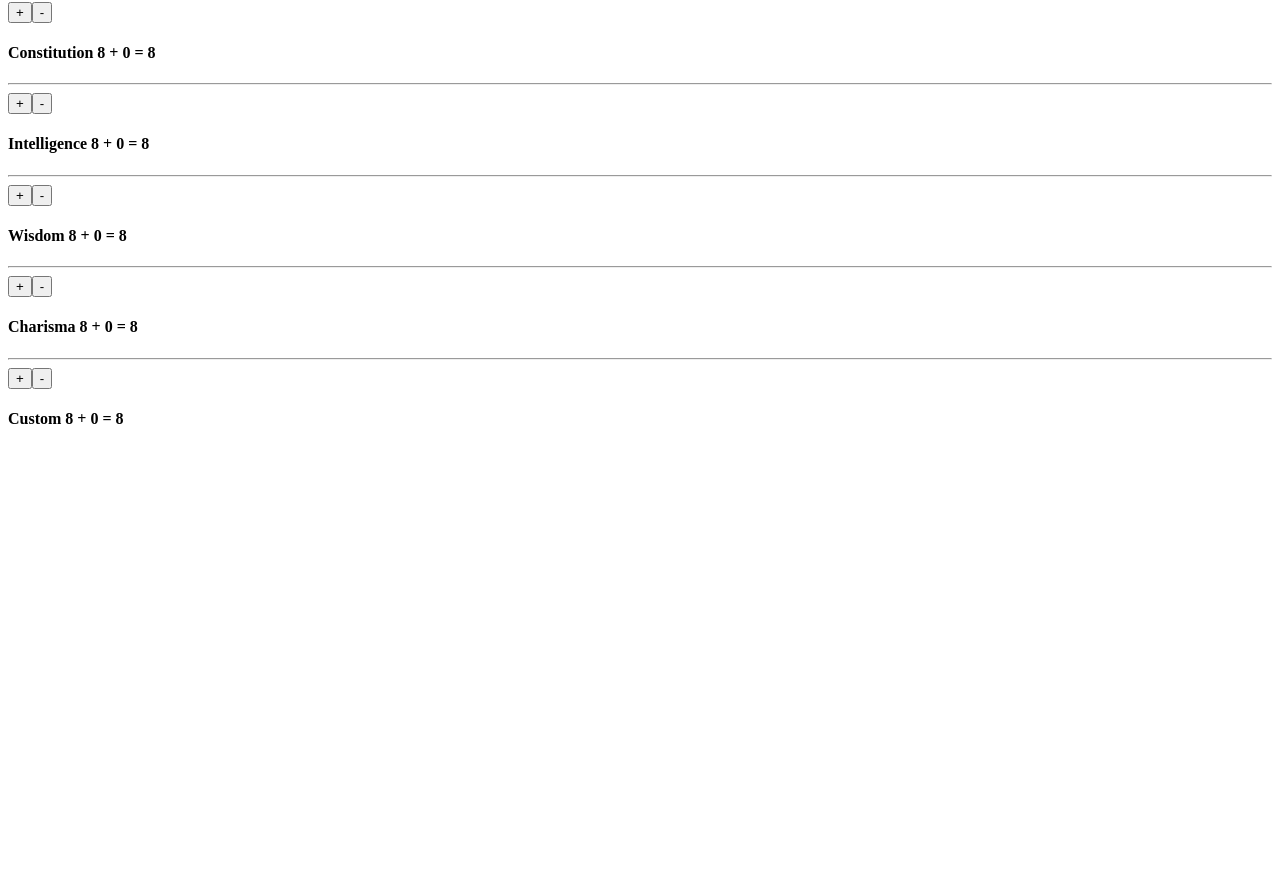
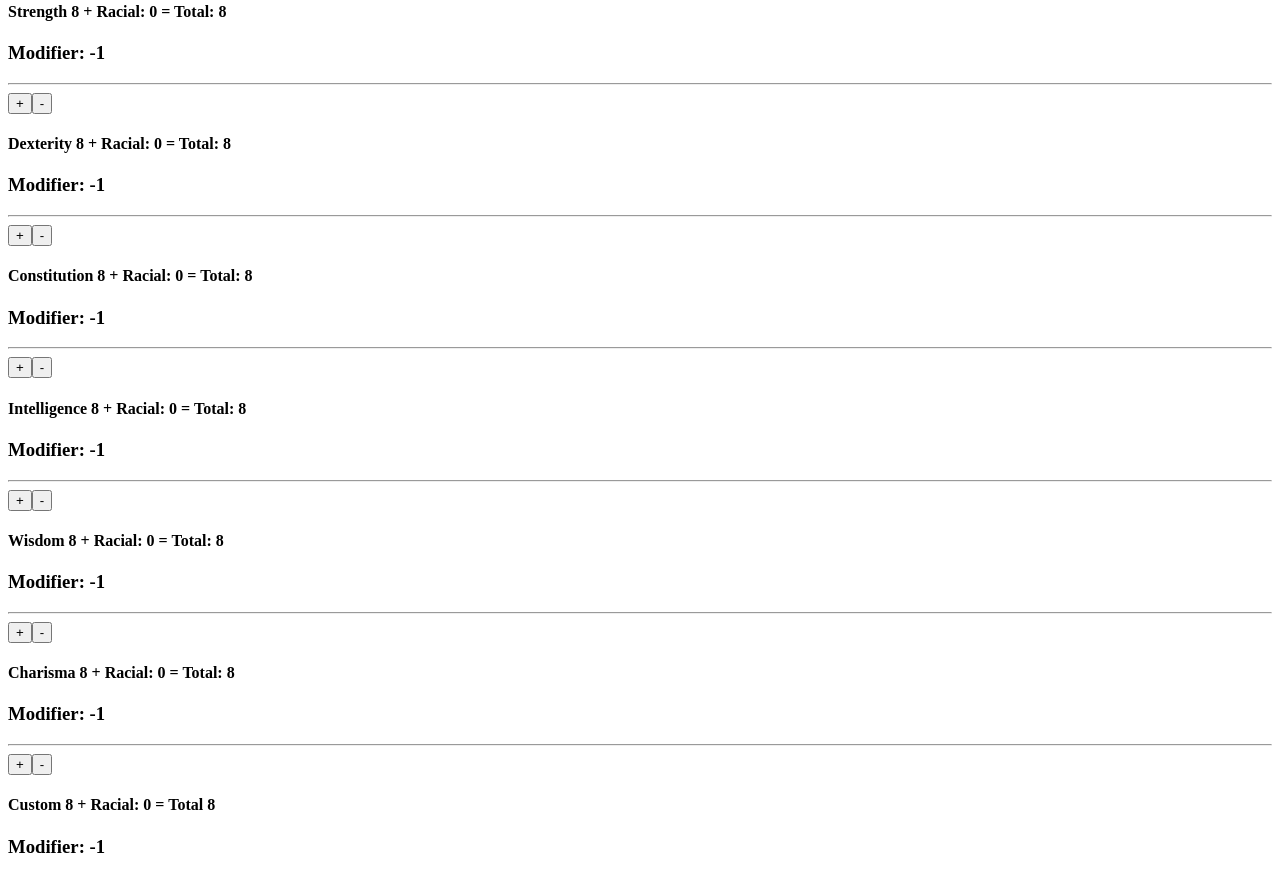
Before and after one commit to BenGAThomas/CharacterStats, a React (Create React App) app in the folder characterstats/: page / in a window 1280 px wide. Shown: the part 473-1349 px from the top of the page. Before the commit the page ends 922 px from the top, so only its background shows below. Built offline with nearby package versions, Linux system fonts and the light colour scheme.

Commit message:
added useEffect to call the races and added ability modifier to each stat

```diff
--- a/characterstats/src/App.js
+++ b/characterstats/src/App.js
@@ -1,8 +1,10 @@
 import { useEffect, useState } from 'react';
 import './App.css';
+import pointbuy from './picture/pointbuy.png';
 
 function App() {
   const [ abilityScore, setAbilityScore] = useState(27);
+  const [raceSelected, setRaceSelected] = useState('');
 
   const [strScore, setStrScore] = useState(8);
   const [dexScore, setDexScore] = useState(8);
@@ -29,6 +31,8 @@ function App() {
   const [totalCha, setTotalCha] = useState(8);
   const [totalCus, setTotalCus] = useState(8);
 
+
+//this function is used for the math to update the scores of each ability
 function updateScores(plusOrMinus, attributeType) {
   if (plusOrMinus === 'plus') {
     setAbilityScore(abilityScore - 1);
@@ -40,7 +44,7 @@ function updateScores(plusOrMinus, attributeType) {
     case 'strength':
       if (plusOrMinus === 'plus') {
         setStrScore(strScore + 1);
-        setTotalStr(totalStr + 1)
+        setTotalStr(totalStr + racialStr + 1)
       } else {
         setStrScore(strScore - 1);
         setTotalStr(totalStr - 1)
@@ -111,61 +115,117 @@ function updateScores(plusOrMinus, attributeType) {
   }
 }
 
-//what if we use the racechoice as the function and then call each function racial in the racechoice function?
-function raceChoice(elfRacial, human, halfOrc,halfElf, gnome, tiefling, dwarf, halfling, dragonborn,) {
-  if (raceChoice === elfRacial)
-    {
-      racialDex = 2;
-    } else if (raceChoice === human)
-    {
-      racialStr = 1;
-      racialDex = 1;
-      racialCon = 1;
-      racialInt = 1;
-      racialWis = 1;
-      racialCha = 1;
-      racialCus = 1;
-    } else if (raceChoice === halfOrc) {
-      racialStr = 2;
-      racialCon = 1;
-    } else if (raceChoice === halfElf) {
-      racialCha = 1;
-      racialDex = 1;
-      racialInt = 1;
-    } else if (raceChoice === gnome) {
-      racialInt = 2;
-    } else if (raceChoice === tiefling) {
-      racialInt = 1;
-      racialCha = 2;
-    } else if (raceChoice === dwarf) {
-      racialCon = 2;
-    } else if (raceChoice === halfling) {
-      racialDex = 2;
-    } else if (raceChoice === dragonborn) {
-      racialStr = 2;
-      racialCha = 1;
+  useEffect(() => {
+    if (raceSelected === 'Human') {
+      setRacialStr(1);
+      setTotalStr(racialStr + strScore);
 
-      return;
+      setRacialDex(1);
+      setTotalDex(racialDex + dexScore);
+
+      setRacialCon(1);
+      setTotalCon(racialCon + conScore);
+
+      setRacialInt(1);
+      setTotalInt(racialInt + intScore);
+
+      setRacialWis(1);
+      setTotalWis(racialWis + wisScore);
+
+      setRacialCha(1);
+      setTotalDex(racialCha + chaScore);
+
+      setRacialCus(1);
+      setTotalCus(racialCus + cusScore);
     }
+  }, [raceSelected])
+
+
+
+//Formula to get the ability modifier for each stat
+
+function strMod() {
+  let modifier = Math.floor((totalStr - 10) / 2)
+  if (modifier > 0) {
+    return <span>+ {modifier}</span>
+  } else {
+    return <span> {modifier}</span>
   }
+}
 
+function dexMod() {
+  let modifier = Math.floor((totalDex - 10) / 2)
+  if (modifier > 0) {
+    return <span>+ {modifier}</span>
+  } else {
+    return <span> {modifier}</span>
+  }
+}
+
+function conMod() {
+  let modifier = Math.floor((totalCon - 10) / 2)
+  if (modifier > 0) {
+    return <span>+ {modifier}</span>
+  } else {
+    return <span> {modifier}</span>
+  }
+}
+
+function intMod() {
+  let modifier = Math.floor((totalInt - 10) / 2)
+  if (modifier > 0) {
+    return <span>+ {modifier}</span>
+  } else {
+    return <span> {modifier}</span>
+  }
+}
+
+function wisMod() {
+  let modifier = Math.floor((totalWis - 10) / 2)
+  if (modifier > 0) {
+    return <span>+ {modifier}</span>
+  } else {
+    return <span> {modifier}</span>
+  }
+}
+
+function chaMod() {
+  let modifier = Math.floor((totalCha - 10) / 2)
+  if (modifier > 0) {
+    return <span>+ {modifier}</span>
+  } else {
+    return <span> {modifier}</span>
+  }
+}
+
+function cusMod() {
+  let modifier = Math.floor((totalCus - 10) / 2)
+  if (modifier > 0) {
+    return <span>+ {modifier}</span>
+  } else {
+    return <span> {modifier}</span>
+  }
+}
 
   return (
     <div >
       <div>
         <label>
           <h1>Choose your Race</h1>
-          <select onChange={raceChoice}>
+          <select
+            value={raceSelected}
+            onChange={e => setRaceSelected(e.target.value)}
+          >
             <option>Select</option>
-            <option onSelect={elfRacial}>Elf</option>
-            <option onSelect={humanRacial}>Human</option>
-            <option onSelect={halfOrcRacial}>Half-Orc</option>
+            <option value="Elf">Elf</option>
+            <option value="Human">Human</option>
+            {/* <option onSelect={halfOrcRacial}>Half-Orc</option>
             <option onSelect={halfElfRacial}>Half-Elf</option>
             <option onSelect={gnomeRacial}>Gnome</option>
             <option onSelect={tieflingRacial}>Tiefling</option>
             <option onSelect={dwarfRacial}>Dwarf</option>
             <option onSelect={halflingRacial}>Halfing</option>
-            <option onSelect={dragonbornRacial}>Dragonborn</option>
+            <option onSelect={dragonbornRacial}>Dragonborn</option> */}
           </select>
         </label>
       </div>
@@ -175,70 +235,62 @@ function raceChoice(elfRacial, human, halfOrc,halfElf, gnome, tiefling, dwarf, h
 
       <p>You start out with 27 ability points to spend. Your base stats start at 8 and can increase or decrease from there. The table below lets you know how many points you spend per increment or decrement. Currently it is set to RAW rules where you can't get above a 15 unless it is through racial traits.</p>
       <h1>{abilityScore}</h1>
+      <img src={pointbuy} alt='cost'/>
     </div>
     <hr></hr>
     <div>
       <button onClick={() => updateScores('plus', 'strength')}>+</button>
       <button onClick={() => updateScores('minus', 'strength')}>-</button>
-      <h4>Strength {strScore} + {racialStr} = {totalStr}</h4>
+      <h4>Strength {strScore} + Racial: {racialStr} = Total: {totalStr}</h4>
+      <h3>Modifier: {strMod()} </h3>
     </div>
     <hr></hr>
     <div>
     <button onClick={() => updateScores('plus', 'dexterity')}>+</button>
       <button onClick={() => updateScores('minus', 'dexterity')}>-</button>
-      <h4>Dexterity {dexScore} + {racialDex} = {totalDex}</h4>
+      <h4>Dexterity {dexScore} + Racial: {racialDex} = Total: {totalDex}</h4>
+      <h3>Modifier: {dexMod()}</h3>
     </div>
     <hr></hr>
     <div>
     <button onClick={() => updateScores('plus', 'constitution')}>+</button>
       <button onClick={() => updateScores('minus', 'constitution')}>-</button>
-      <h4>Constitution {conScore} + {racialCon} = {totalCon}</h4>
+      <h4>Constitution {conScore} + Racial: {racialCon} = Total: {totalCon}</h4>
+      <h3>Modifier: {conMod()}</h3>
     </div>
     <hr></hr>
     <div>
     <button onClick={() => updateScores('plus', 'intelligence')}>+</button>
       <button onClick={() => updateScores('minus', 'intelligence')}>-</button>
-      <h4>Intelligence {intScore} + {racialInt} = {totalInt}</h4>
+      <h4>Intelligence {intScore} + Racial: {racialInt} = Total: {totalInt}</h4>
+      <h3>Modifier: {intMod()}</h3>
     </div>
     <hr></hr>
     <div>
     <button onClick={() => updateScores('plus', 'wisdom')}>+</button>
       <button onClick={() => updateScores('minus', 'wisdom')}>-</button>
-      <h4>Wisdom {wisScore} + {racialWis} = {totalWis}</h4>
+      <h4>Wisdom {wisScore} + Racial: {racialWis} = Total: {totalWis}</h4>
+      <h3>Modifier: {wisMod()}</h3>
     </div>
     <hr></hr>
     <div>
     <button onClick={() => updateScores('plus', 'charisma')}>+</button>
       <button onClick={() => updateScores('minus', 'charisma')}>-</button>
-      <h4>Charisma {chaScore} + {racialCha} = {totalCha}</h4>
+      <h4>Charisma {chaScore} + Racial: {racialCha} = Total: {totalCha}</h4>
+      <h3>Modifier: {chaMod()}</h3>
     </div>
     <hr></hr>
     <div>
     <button onClick={() => updateScores('plus', 'custom')}>+</button>
       <button onClick={() => updateScores('minus', 'custom')}>-</button>
-      <h4>Custom {cusScore} + {racialCus} = {totalCus}</h4>
+      <h4>Custom {cusScore} + Racial: {racialCus} = Total {totalCus}</h4>
+      <h3>Modifier: {cusMod()}</h3>
     </div>
 
     </div>
   );
 }
 
-function elfRacial(){};
 
-function humanRacial(){};
-
-function dragonbornRacial(){};
-
-function halfElfRacial(){};
-
-function halflingRacial(){};
-
-function halfOrcRacial(){};
-
-function dwarfRacial(){};
-
-function tieflingRacial(){};
-
-function gnomeRacial(){};
 
 export default App;
```
Also changed, not shown: characterstats/src/picture/pointbuy.png (added).
